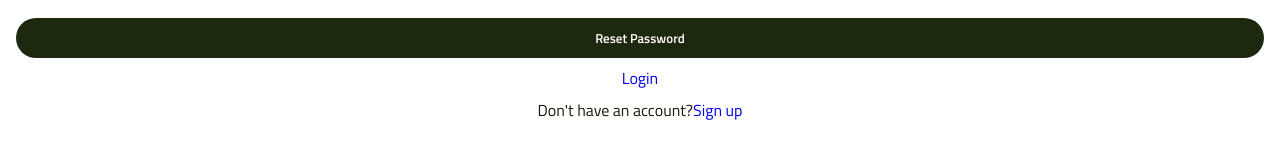
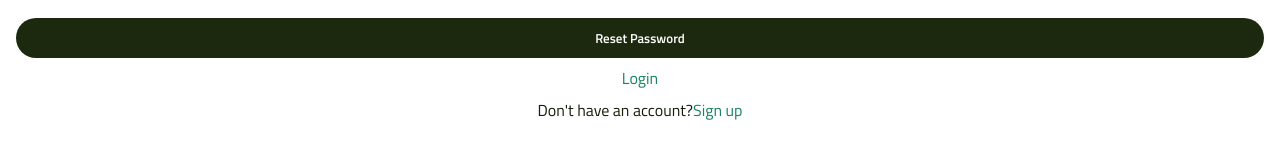
Before and after one commit to stebnj/steven-joo-capstone-project, a React (Create React App) app in the folder client/: page /forgot-password in a window 1280 px wide. Shown: the part 308-466 px from the top of the page. Built offline with nearby package versions, Linux system fonts and the light colour scheme; no server answers.

Commit message:
make code look cleaner by formatting

```diff
--- a/client/src/components/ForgotPassword/ForgotPassword.js
+++ b/client/src/components/ForgotPassword/ForgotPassword.js
@@ -47,12 +47,12 @@ export default function ForgotPassword() {
           </form>
         </section>
         <section className="password__redirect-login">
-          <Link to="/login">Login</Link>
+          <Link className="password__link" to="/login">Login</Link>
         </section>
       </section>
       <section className="password__redirect-signup">
         <p className="password__text">
-          Don't have an account?<Link to="/signup">Sign up</Link>{" "}
+          Don't have an account?<Link className="password__link" to="/signup">Sign up</Link>{" "}
         </p>
       </section>
     </main>
--- a/client/src/pages/SIgnup/Signup.js
+++ b/client/src/pages/SIgnup/Signup.js
@@ -72,7 +72,7 @@ export default function Signup() {
       </section>
       <section className="signup__redirect-container">
         <p className="signup__redirect">
-          Already have an account? <Link to="/login">Log in</Link>{" "}
+          Already have an account? <Link className="signup__link" to="/login">Log in</Link>{" "}
         </p>
       </section>
     </main>
```
